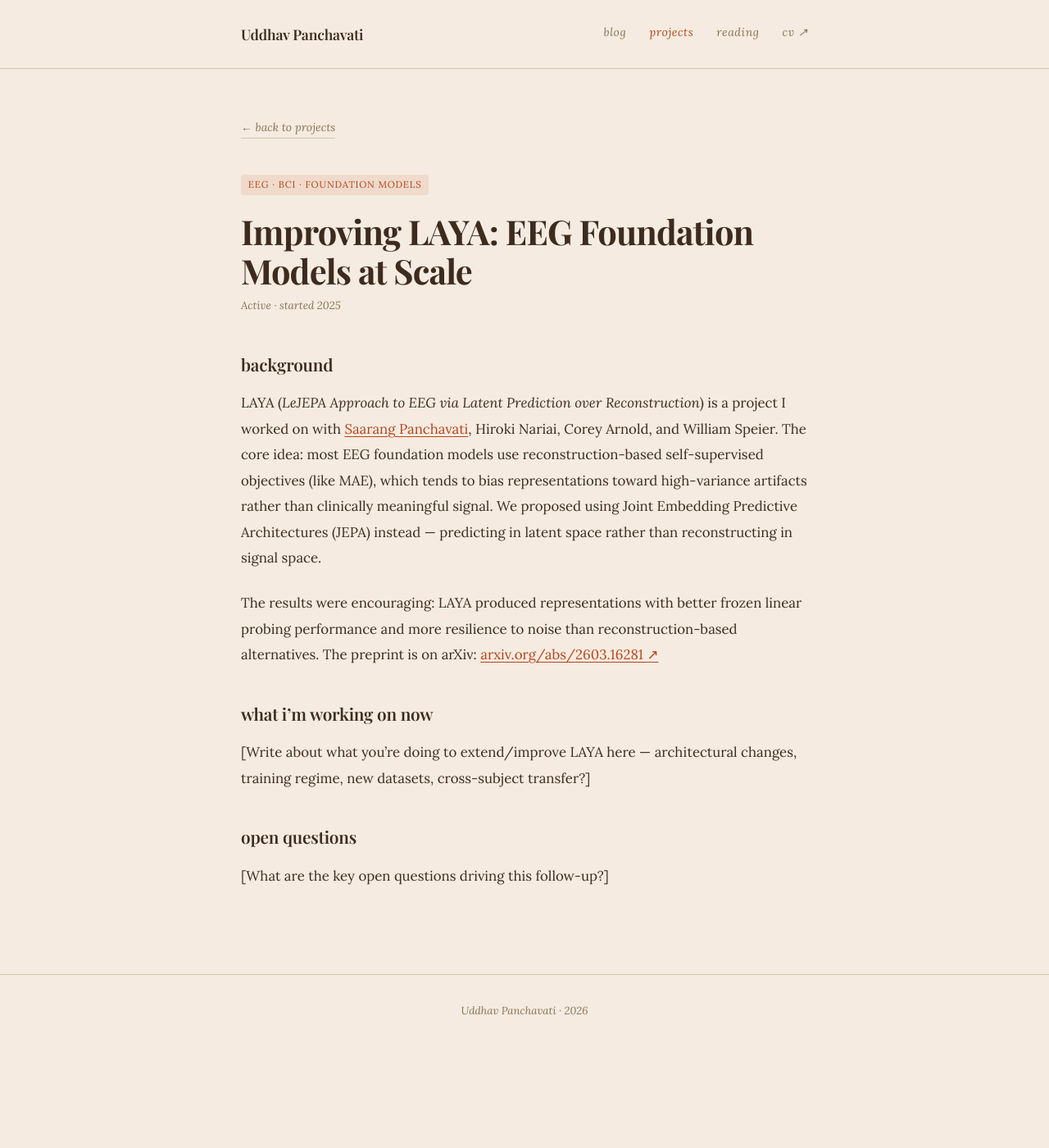
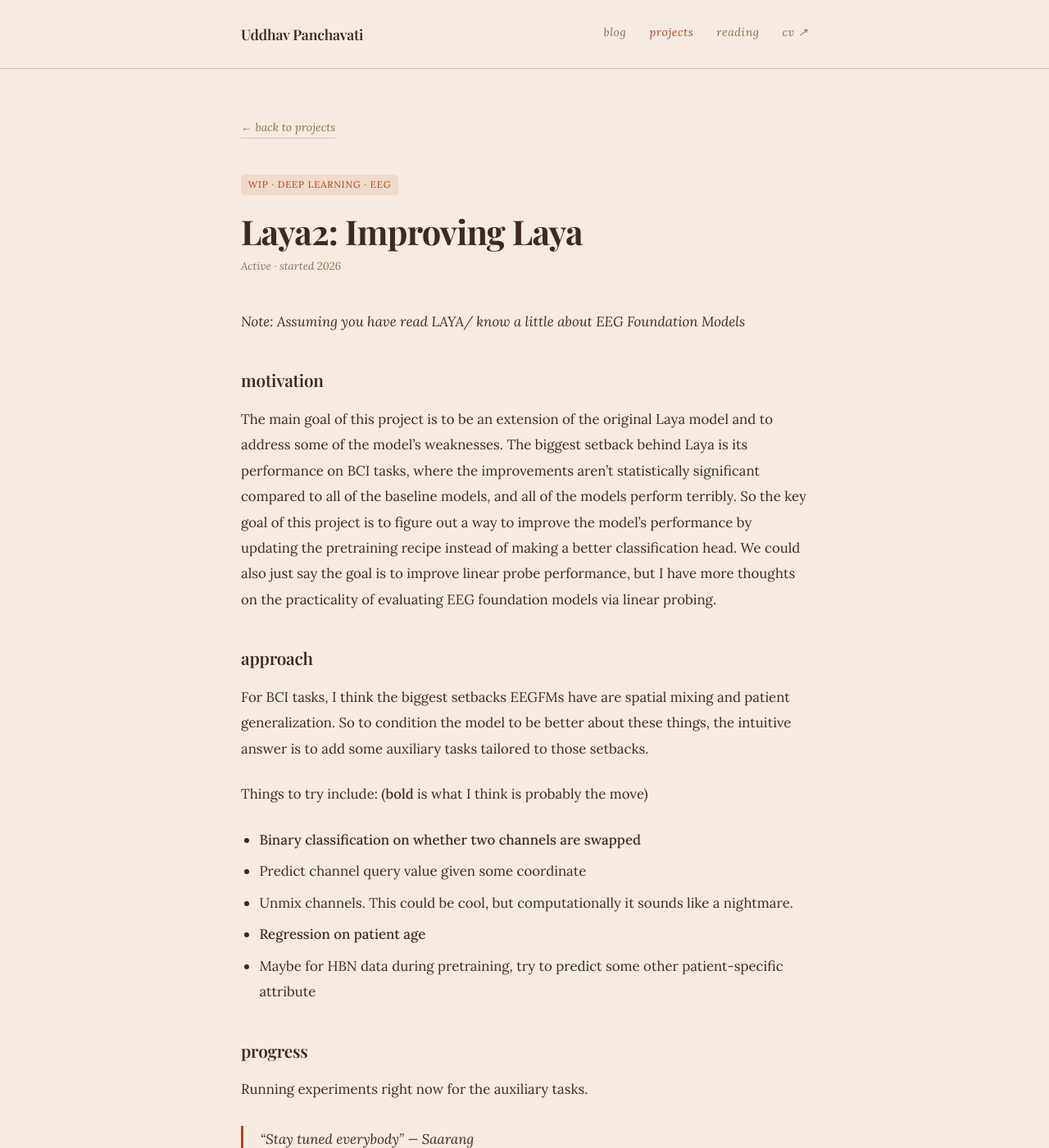
Before and after one commit to uddhavp22/uddhavp22.github.io, a Jekyll site: the page built from _projects/laya-eeg.md, in a window 1280 px wide and 1400 px high. Shown: the whole window at 82% size. Built offline with Jekyll 4.4.1, drawn with Linux system fonts in a browser that asks for light colours; some web fonts are replaced; some of the changed text lies outside the part shown.

Commit message:
update laya project page

```diff
--- a/_projects/laya-eeg.md
+++ b/_projects/laya-eeg.md
@@ -1,21 +1,39 @@
 ---
-title: "Improving LAYA: EEG Foundation Models at Scale"
-tags: [EEG, BCI, Foundation Models]
-description: "Follow-up to the LAYA EEG foundation model paper. Investigates architectural and training-regime improvements to enhance representation quality and downstream generalization across EEG decoding tasks."
+title: "Laya2: Improving Laya"
+tags: [WIP, Deep Learning, EEG]
+description: "This is an extension of my previous work on Laya: A LeJEPA Approach to EEG via Latent Prediction over Reconstruction"
 status: Active
-started: 2025
+started: 2026
 ---
 
-## background
+*Note: Assuming you have read LAYA/ know a little about EEG Foundation Models*
 
-LAYA (*LeJEPA Approach to EEG via Latent Prediction over Reconstruction*) is a project I worked on with [Saarang Panchavati](https://saarangp.github.io/), Hiroki Nariai, Corey Arnold, and William Speier. The core idea: most EEG foundation models use reconstruction-based self-supervised objectives (like MAE), which tends to bias representations toward high-variance artifacts rather than clinically meaningful signal. We proposed using Joint Embedding Predictive Architectures (JEPA) instead — predicting in latent space rather than reconstructing in signal space.
+## motivation
 
-The results were encouraging: LAYA produced representations with better frozen linear probing performance and more resilience to noise than reconstruction-based alternatives. The preprint is on arXiv: [arxiv.org/abs/2603.16281 ↗](https://arxiv.org/abs/2603.16281)
+The main goal of this project is to be an extension of the original Laya model and to address some of the model's weaknesses. The biggest setback behind Laya is its performance on BCI tasks, where the improvements aren't statistically significant compared to all of the baseline models, and all of the models perform terribly. So the key goal of this project is to figure out a way to improve the model's performance by updating the pretraining recipe instead of making a better classification head. We could also just say the goal is to improve linear probe performance, but I have more thoughts on the practicality of evaluating EEG foundation models via linear probing.
 
-## what i'm working on now
+## approach
 
-[Write about what you're doing to extend/improve LAYA here — architectural changes, training regime, new datasets, cross-subject transfer?]
+For BCI tasks, I think the biggest setbacks EEGFMs have are spatial mixing and patient generalization. So to condition the model to be better about these things, the intuitive answer is to add some auxiliary tasks tailored to those setbacks.
+
+Things to try include: (**bold** is what I think is probably the move)
+
+- **Binary classification on whether two channels are swapped**
+- Predict channel query value given some coordinate
+- Unmix channels. This could be cool, but computationally it sounds like a nightmare.
+- **Regression on patient age**
+- Maybe for HBN data during pretraining, try to predict some other patient-specific attribute
+
+## progress
+
+Running experiments right now for the auxiliary tasks.
+
+> *"Stay tuned everybody" — Saarang*
 
 ## open questions
 
-[What are the key open questions driving this follow-up?]
+Everything is up in the air bro this stuff is hard.
+
+1. Is how we evaluate EEG foundation models indicative of learning something meaningful about the brain?
+2. Does having model specific classifiers for downstream tasks instead of probes take away from the model learning useful representations?
+3. How can we address the issue of generalizing across patients with limited data?
```
Also changed, not shown: _books/the-republic.md (+1 -1 lines), .claude/settings.json, 1 other file.
